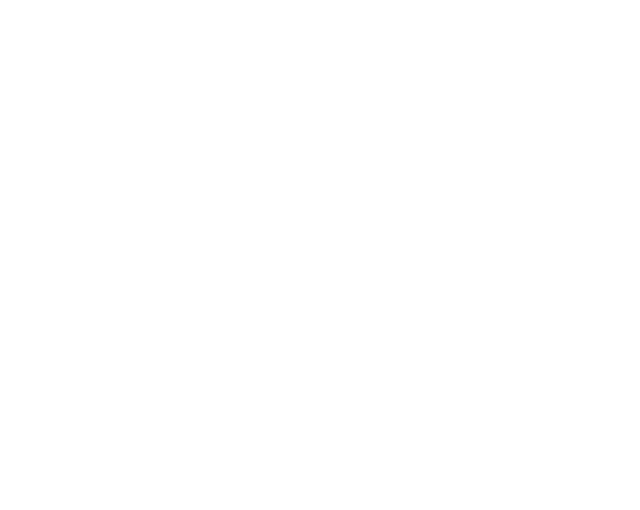
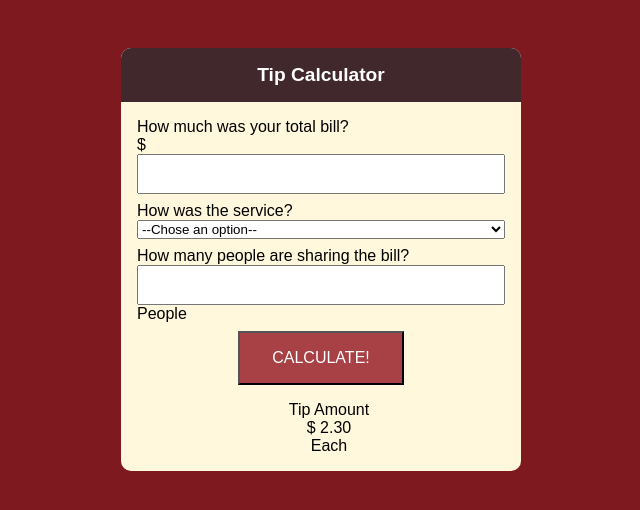
Before and after one commit to bikashxsharma/tip-calculator, a plain HTML site: page index.html in a window 1280 px wide. Shown: the whole page, without its empty margins (319-959 px from the left). Drawn offline with Linux system fonts and the light colour scheme.

Commit message:
tip calculation- design and JS is done

```diff
--- /dev/null
+++ b/calculate.js
@@ -0,0 +1,35 @@
+
+
+
+//function to calculate tip
+function calcuateTip(){
+    // select element
+
+let totalAmount=document.getElementById("total-amount").value;
+let totalpeople=document.getElementById("total-people").value;
+let tipAmount=document.getElementById("tip-amount").value;
+let showResult=document.querySelector("show-result");
+    //check if input value are empty
+        if(totalAmount==0 || totalpeople==0){
+            alert("Please enter values");
+            return;
+         }
+    // if number of input is empty or 0 then assign value to 1
+    if(totalpeople==="" || totalpeople <=0){
+        totalpeople=1;
+
+    }
+
+   // update showresult with Tip amount
+    showResult.innerHTML=`Tip Amount <br/>
+    $ ${totalTip}<br/>
+    Each`;
+    // tip calculation
+    let totalTip= ((tipAmount/100)*totalAmount)/totalpeople;
+    return totalTip;
+
+}
+// call the function on button click
+document.getElementById("calculate").addEventListener("click", function(){
+    calcuateTip();
+})
--- a/index.html
+++ b/index.html
@@ -5,8 +5,49 @@
     <meta name="viewport" content="width=device-width, initial-scale=1.0">
     <meta http-equiv="X-UA-Compatible" content="ie=edge">
     <title>Simple Tip Calculator</title>
+    <link rel="stylesheet" href="style.css">
 </head>
 <body>
+    <!-- tip calculator box--->
+    <main>
+        <div class="title">
+            <h2>Tip Calculator</h2>
+        </div>
+        <!-- Form field starts--->
+        <div class="form-field">
+            <form action="">
+            <div class="input-fied">
+                <label>How much was your total bill?</label>
+                $<input type="number" id="total-amount">
+            </div>
+            <div class="input-fied">
+                    <label>How was the service?</label>
+                    <select name="service-quality" id="tip-amount">
+                            <option selected value="0">--Chose an option-- </option>
+                            <option value="30">30%- Outstanding </option>
+                            <option value="20">20%- Good </option>
+                            <option value="10">10%- It was okay </option>
+                            <option value="5">5%- Really bad </option>
+
+                    </select>
+
+            </div>
+            <div class="input-fied">
+                    <label>How many people are sharing the bill?</label>
+                    <input type="number" id="total-people"> People
+            </div>
+            <button id="calculate">Calculate!</button>
+            </form>
+        </div>
+
+        <div class="show-result">
+            Tip Amount <br/>
+            $ 2.30<br/>
+            Each
+
+        </div>
+    </main>
+<script src="calculate.js"></script>
 
 </body>
 </html>
--- /dev/null
+++ b/style.css
@@ -0,0 +1,68 @@
+*{
+    margin:0;
+    padding:0;
+    text-decoration: none;
+    list-style: none;
+    box-sizing: border-box;
+}
+@import url('https://fonts.googleapis.com/css?family=Poppins:400,500,600,700&display=swap');
+body{
+    background-color: rgb(126, 26, 31);
+    width:100%;
+    font-family: 'Poppins', sans-serif;
+    font-size: 16px;
+}
+/*Main box */
+main{
+background-color: cornsilk;
+width:100%;
+max-width: 400px;
+margin: 3rem auto 0 auto;
+font-size:1rem;
+border-radius: 10px;
+}
+.title{
+    background-color: rgb(65, 40, 45);
+    color:white;
+    text-align: center;
+    border-radius: 10px 10px 0px 0px;
+}
+.title h2{
+    font-size: 1.2rem;
+    padding: 1rem;
+}
+/*form field*/
+.form-field{
+    padding : 1rem;
+
+}
+.input-fied{
+    margin: 0 0 0.5rem 0;
+    display:flex;
+    flex-direction:column;
+}
+.input-fied input{
+    height:40px;
+
+
+}
+button{
+    background-color:rgb(167, 65, 70);
+    padding:1rem 2rem 1rem 2rem;
+    margin:auto;
+    display:flex;
+    color:white;
+    text-transform: uppercase;
+    font-size:1rem;
+}
+button:hover{
+    background-color:rgb(126, 26, 31);
+
+}
+
+/*result display*/
+.show-result{
+    padding: 0 0 1rem 1rem;
+    text-align: center;
+
+}
```
